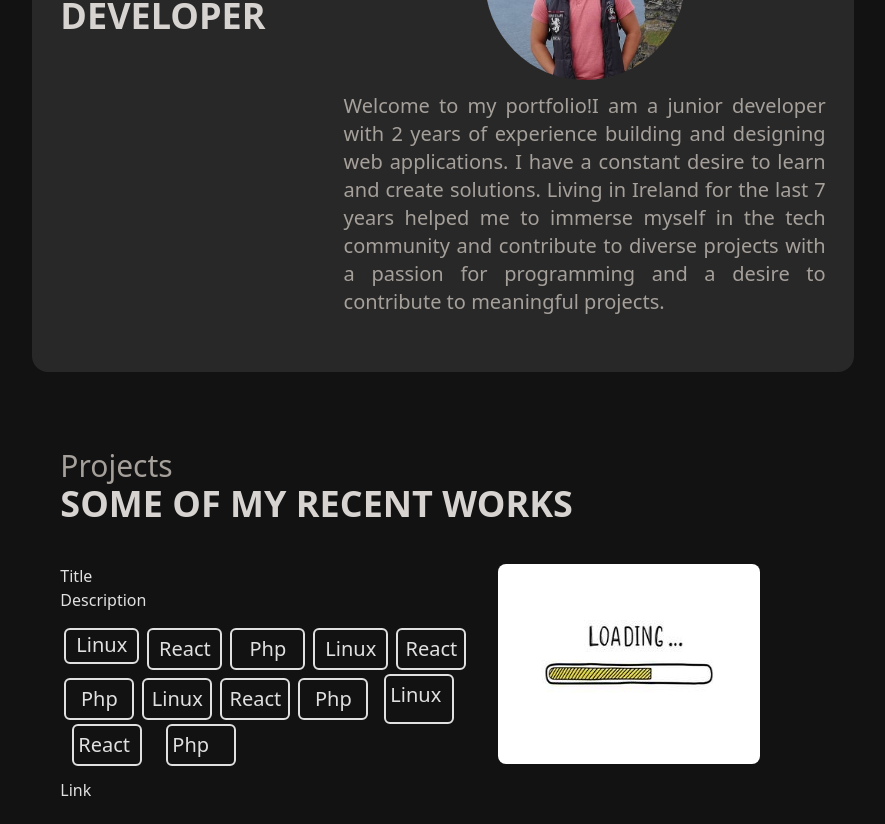
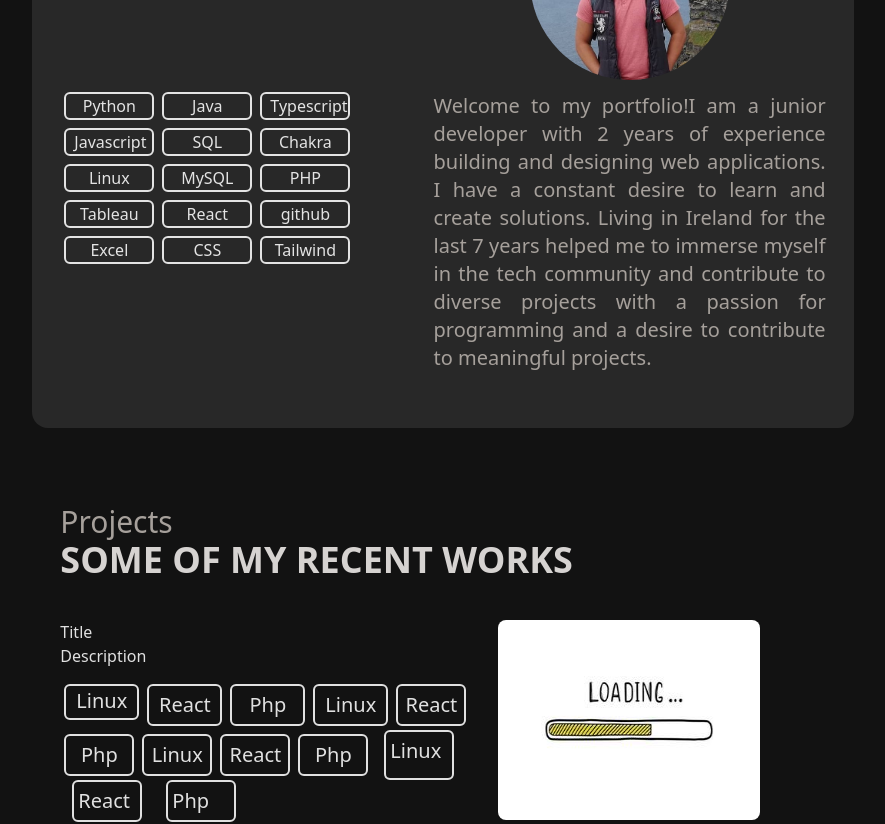
Before and after one commit to omar-rm/omar-rico, a React (Vite) app: page / in a window 1280 px wide. Shown: the part 240-1064 px from the top of the page, without its empty margins (197-1082 px from the left). Built offline with nearby package versions, Linux system fonts and the light colour scheme.

Commit message:
Apply technologies array to Banner

```diff
--- a/src/components/NavBar.tsx
+++ b/src/components/NavBar.tsx
@@ -6,7 +6,7 @@ const NavBar = () => {
           <h3 className="font-light lg:text-2xl">Omar Rico</h3>
         </div>
         {/* Menu links  */}
-        <div className=" sm:flex md:flex items-center gap-2 lg:gap-8 w-2/4 justify-between px-7 mx-10  box rounded-full overflow-hidden">
+        <div className=" sm:flex md:flex items-center gap-2 lg:gap-8 w-2/4 justify-between px-7 mx-10 h-10  box rounded-full overflow-hidden">
           <a href="Banner" className=" group flex flex-col gap-2">
             Home
           </a>
--- a/src/components/Wrapper.tsx
+++ b/src/components/Wrapper.tsx
@@ -5,7 +5,7 @@ const Wrapper = () => {
   return (
     <div className="mt-15 mb-10 lg:w-4/6 md:w-5/6  flex flex-col justify-center mx-auto">
       <Banner />
-      <Projects/>
+      <Projects />
       <div className=""></div>
       <div className="">Container 2</div>
       <div className="">Container 3</div>
@@ -16,12 +16,26 @@ const Wrapper = () => {
 export default Wrapper;
 
 const Banner = () => {
+  const techStack = [
+    "Python",
+    "Java",
+    "Typescript",
+    "Javascript",
+    "SQL",
+    "Chakra",
+    "Linux",
+    "MySQL",
+    "PHP",
+    "Tableau",
+    "React",
+    "github",
+    "Excel",
+    "CSS",
+    "Tailwind",
+  ];
   return (
-    <div
-      id="banner"
-      className="box flex gap-3 px-7 py-11 m-4 rounded-2xl"
-    >
-      <div className=" w-1/3 pr-5">
+    <div id="banner" className="box flex gap-3 px-7 py-11 m-4 rounded-2xl">
+      <div className=" w-[470px]">
         <div className=" h-auto">
           <p className="font-light  text-left text-3xl text-stone-400">
             Omar Rico
@@ -29,13 +43,22 @@ const Banner = () => {
           <span className="w-full font-black text-4xl my-3.5 text-stone-300 uppercase">
             {" "}
             junior software developer
-
           </span>
+          <div className="h-20"></div>
+          <div className="flex my-3 h-auto flex-wrap">
+            {techStack.map((tech) => (
+              <span
+                className="text-center overflow-hidden w-[90px] text-[1em] m-1 px-2 border-2 rounded-md  h-7"
+                key={tech}
+              >
+                {tech}
+              </span>
+            ))}
+          </div>
         </div>
-
       </div>
 
-      <div className="w-4/6 items-center flex flex-col pl-5">
+      <div className="w-4/6 items-center flex flex-col">
         <img src={ProfileImg} alt="profile" className="rounded-full size-50" />
         <h2 className="text-justify my-3 text-xl  text-stone-400">
           Welcome to my portfolio!I am a junior developer with 2 years of
@@ -46,17 +69,35 @@ const Banner = () => {
           contribute to meaningful projects.
         </h2>
       </div>
-
-
     </div>
   );
 };
 
-
 const Projects = () => {
+  const projects = [
+    {
+      title: "Game Hub",
+      description:
+        "A dinamic web application which displays some of the most popular video games, with the option to sort the games based on rating , gere, platform and relevance",
+      imgUrl: LoadingBar,
+      Url: "https://game-platform-project.vercel.app",
+      techStack: ["react", "typescript", "javascript", "chakra"],
+    },
+    {
+      title: "Jack Sony Pictures",
+      description:
+        "A portfolio gallery for a small business to show their work and contact details, te user has full access to the layout of the gallery, and can personalize at any minute",
+      imgUrl: LoadingBar,
+      Url: "http://tazasrotas.000webhostapp.com/jack-sony-pictures/gallery.html",
+      techStack: [""],
+    },
+  ];
 
   return (
-    <div id="projects" className=" flex flex-col gap-3 px-7 py-11 m-4 rounded-2xl">
+    <div
+      id="projects"
+      className=" flex flex-col gap-3 px-7 py-11 m-4 rounded-2xl"
+    >
       <div className=" w-full pr-5">
         <div className=" h-auto">
           <p className="font-light  text-left text-3xl text-stone-400">
@@ -65,42 +106,68 @@ const Projects = () => {
           <span className="w-full font-black text-4xl my-3.5 text-stone-300 uppercase">
             {" "}
             Some of my recent works
-
           </span>
           <div className="mt-10 flex gap-3 w-[700px]">
-            <div className="w-5/8"><h3>Title</h3>
-            <p>Description</p>
-            <div className="flex  my-3 h-auto flex-wrap">
+            <div className="w-5/8">
+              <h3>Title</h3>
+              <p>Description</p>
+              <div className="flex  my-3 h-auto flex-wrap">
+                <span className="text-center overflow-hidden w-[75px] m-1 text-[20px] border-2 rounded-md  h-9">
+                  Linux
+                </span>
+                <span className="text-center overflow-hidden w-[75px] m-1 text-[20px] border-2 rounded-md p-1 ">
+                  React
+                </span>
+                <span className="text-center overflow-hidden w-[75px] m-1 text-[20px] border-2 rounded-md p-1 >">
+                  Php
+                </span>
 
-            <span className="text-center overflow-hidden w-[75px] m-1 text-[20px] border-2 rounded-md  h-9">Linux</span>
-            <span className="text-center overflow-hidden w-[75px] m-1 text-[20px] border-2 rounded-md p-1 ">React</span>
-            <span className="text-center overflow-hidden w-[75px] m-1 text-[20px] border-2 rounded-md p-1 >">Php</span>
+                <span className="text-center overflow-hidden w-[75px] m-1 text-[20px] border-2 rounded-md p-1 ">
+                  Linux
+                </span>
+                <span className="text-center overflow-hidden w-[70px] m-1 text-[20px] border-2 rounded-md p-1 ">
+                  React
+                </span>
+                <span className="text-center overflow-hidden w-[70px] m-1 text-[20px] border-2 rounded-md p-1 >">
+                  Php
+                </span>
+                <span className="text-center overflow-hidden w-[70px] m-1 text-[20px] border-2 rounded-md p-1 ">
+                  Linux
+                </span>
+                <span className="text-center overflow-hidden w-[70px] m-1 text-[20px] border-2 rounded-md p-1 ">
+                  React
+                </span>
+                <span className="text-center overflow-hidden w-[70px] m-1 text-[20px] border-2 rounded-md p-1 >">
+                  Php
+                </span>
 
-              <span className="text-center overflow-hidden w-[75px] m-1 text-[20px] border-2 rounded-md p-1 ">Linux</span>
-            <span className="text-center overflow-hidden w-[70px] m-1 text-[20px] border-2 rounded-md p-1 ">React</span>
-            <span className="text-center overflow-hidden w-[70px] m-1 text-[20px] border-2 rounded-md p-1 >">Php</span>
-        <span className="text-center overflow-hidden w-[70px] m-1 text-[20px] border-2 rounded-md p-1 ">Linux</span>
-            <span className="text-center overflow-hidden w-[70px] m-1 text-[20px] border-2 rounded-md p-1 ">React</span>
-            <span className="text-center overflow-hidden w-[70px] m-1 text-[20px] border-2 rounded-md p-1 >">Php</span>
-
-              <span className="overflow-hidden w-[70px] mx-3 text-[20px] border-2 rounded-md p-1 ">Linux</span>
-            <span className="overflow-hidden w-[70px] mx-3 text-[20px] border-2 rounded-md p-1 ">React</span>
-            <span className="overflow-hidden w-[70px] mx-3 text-[20px] border-2 rounded-md p-1 >">Php</span>
-
+                <span className="overflow-hidden w-[70px] mx-3 text-[20px] border-2 rounded-md p-1 ">
+                  Linux
+                </span>
+                <span className="overflow-hidden w-[70px] mx-3 text-[20px] border-2 rounded-md p-1 ">
+                  React
+                </span>
+                <span className="overflow-hidden w-[70px] mx-3 text-[20px] border-2 rounded-md p-1 >">
+                  Php
+                </span>
+              </div>
+              <a href="#">Link</a>
             </div>
-            <a href="#">Link</a>
-            </div>
-            <img src={LoadingBar} alt="profile" className="w-3/8 rounded-lg size-50" />
+            <img
+              src={LoadingBar}
+              alt="profile"
+              className="w-3/8 rounded-lg size-50"
+            />
           </div>
         </div>
-
       </div>
 
       <div className="w-full items-center flex flex-col pl-5">
         <h2 className="text-justify my-3 text-xl  text-stone-400">
-          Here are a few projects I've worked on recently. Want to see more? Email me.
+          Here are a few projects I've worked on recently. Want to see more?
+          Email me.
         </h2>
       </div>
-      </div>
-  )
-}
+    </div>
+  );
+};
```
